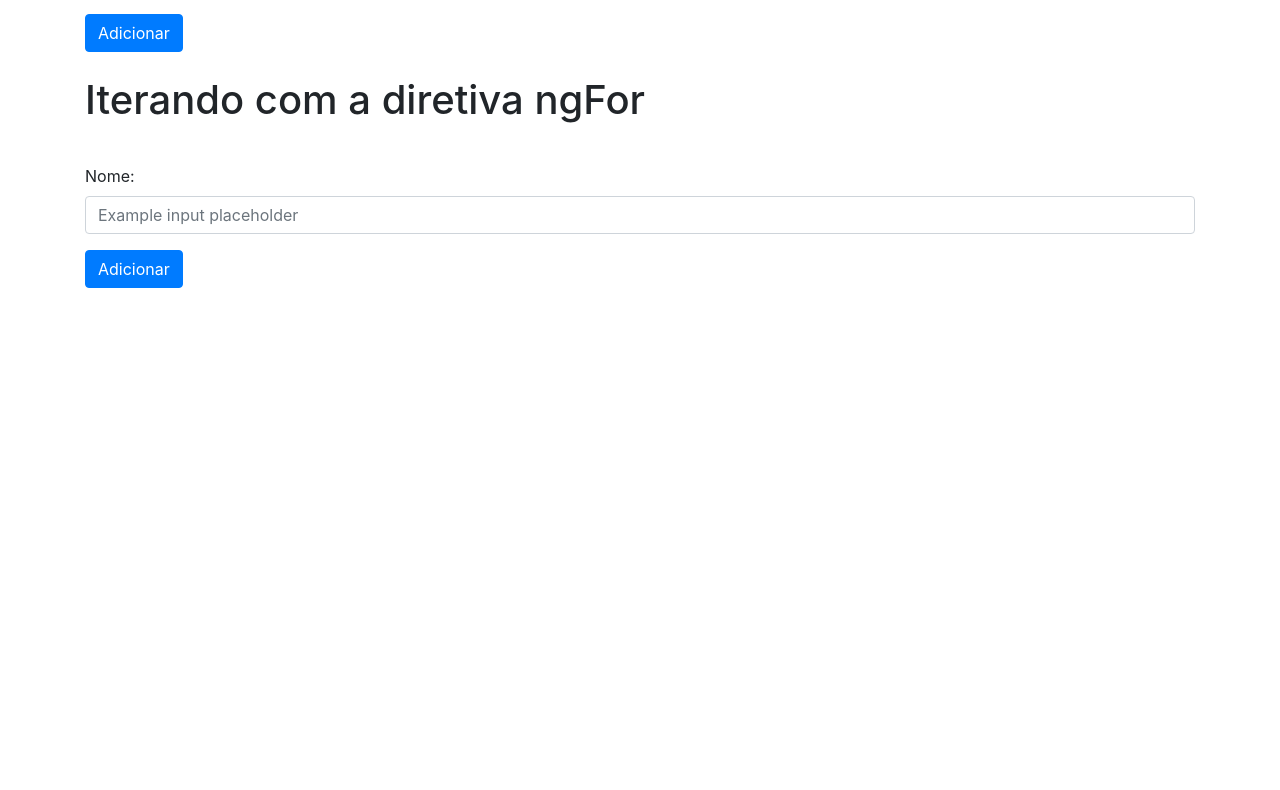
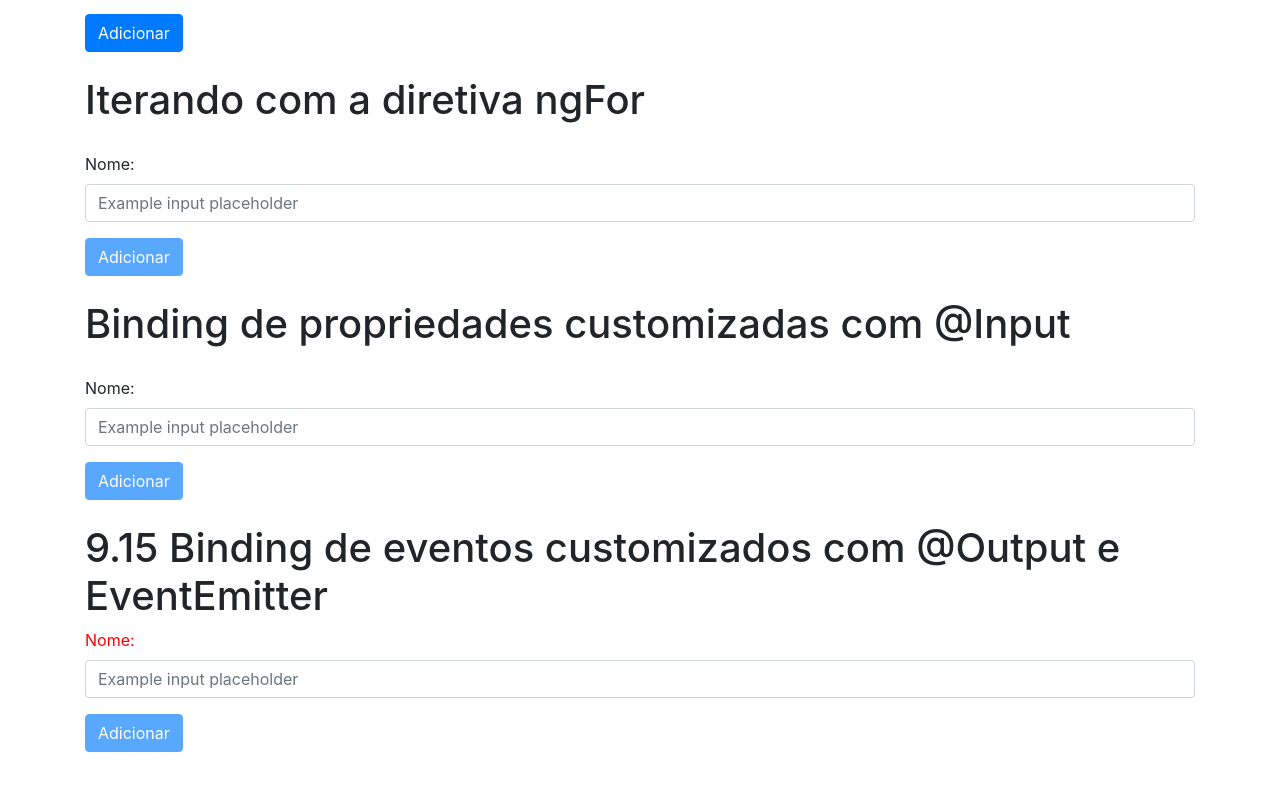
Before and after one commit to tindao02/fundamentos-angular, an Angular app: page / in a window 1280 px wide. Shown: the part 1489-2279 px from the top of the page. Before the commit the page ends 1777 px from the top, so only its background shows below. Built offline with nearby package versions, Linux system fonts and the light colour scheme.

Commit message:
finalizando fundamentos do angular

```diff
--- a/src/app/bem-vindo4/bem-vindo4.component.html
+++ b/src/app/bem-vindo4/bem-vindo4.component.html
@@ -79,11 +79,12 @@
     </form>
     <button type="button" class="btn btn-primary" (click)="adicionar3()" >Adicionar</button>
 
+
     <br>
     <br>
     <h1>Iterando com a diretiva ngFor</h1>
-    <div class="row" style="margin-top: 20px; margin-bottom: 20px;">
-      <div class="col-2" *ngFor="let funcionario of funcionarios">
+    <div class="row" style="margin-bottom: 20px;">
+      <div class="col-2" *ngFor="let funcionario of funcionarios" style="padding-top: 20px;">
         <div class="card" >
           <img src="https://randomuser.me/api/portraits/women/{{funcionario.id}}.jpg" class="card-img-top" alt="...">
           <div class="card-body">
@@ -95,9 +96,68 @@
     <form>
       <div class="form-group">
         <label >Nome:</label>
-        <input type="text" placeholder="Example input placeholder" (input) = "setNome3($event.target.value)" class="form-control" >
+        <input type="text" placeholder="Example input placeholder" [(ngModel)]="nome3" name="nome3" class="form-control"  >
       </div>
     </form>
-    <button type="button" class="btn btn-primary" (click)="adicionar4()" >Adicionar</button>
+    <button type="button" class="btn btn-primary" (click)="adicionar4()" [disabled]="nome3.length < 3" >Adicionar</button>
 
+
+    <br>
+    <br>
+    <h1>Binding de propriedades customizadas com @Input</h1>
+    <div class="row" style="margin-bottom: 20px;">
+      <div class="col-2" *ngFor="let funcionario of funcionarios2" style="padding-top: 20px;">
+        <app-funcionario-card [obj]="funcionario" ></app-funcionario-card>
+      </div>
+    </div>
+    <form>
+      <div class="form-group">
+        <label >Nome:</label>
+        <input type="text" placeholder="Example input placeholder" [(ngModel)]="nome4" name="nome4" class="form-control"  >
+      </div>
+    </form>
+    <button type="button" class="btn btn-primary" (click)="adicionar5()" [disabled]="nome4.length < 3" >Adicionar</button>
+
+
+    <br>
+    <br>
+    <h1>9.15 Binding de eventos customizados com @Output e EventEmitter</h1>
+    <app-funcionario-form02 (criado)="aoAdicionar($event)" ></app-funcionario-form02>
+    <div class="row" style="margin-bottom: 20px;">
+      <div class="col-2" *ngFor="let funcionario of funcionarios3" style="padding-top: 20px;">
+        <app-funcionario-card [obj]="funcionario" ></app-funcionario-card>
+      </div>
+    </div>
+
+
+
+
+    <br>
+    <br>
+    <br>
+    <br>
+    <br>
+    <br>
+    <br>
+    <br>
+    <br>
+    <br>
+    <br>
+    <br>
+    <br>
+    <br>
+    <br>
+    <br>
+    <br>
+    <br>
+    <br>
+    <br>
+    <br>
+    <br>
+    <br>
+    <br>
+    <br>
+    <br>
+    <br>
+    <br>
 </div>
--- a/src/app/bem-vindo4/bem-vindo4.component.ts
+++ b/src/app/bem-vindo4/bem-vindo4.component.ts
@@ -11,15 +11,18 @@ export class BemVindo4Component
   private idade: number = 10;
   public nome2 = 'Manoel';
   private adicionado: boolean = false;
-  public funcionarios: any = [];
-  private nome3: string;
+  funcionarios: any = [];
+  funcionarios2: any = [];
+  funcionarios3 = [];
+  public nome3: string = '';
+  public nome4: string = '';
   private ultimoId: number = 0;
+  private ultimoId2: number = 0;
 
   public getNome3(): string
   {
     return this.nome3;
   }
-
   public setNome3(nome3: string): void
   {
     this.nome3 = nome3;
@@ -80,6 +83,20 @@ export class BemVindo4Component
     this.funcionarios.push({
       id: ++this.ultimoId,
       nome: this.getNome3()});
+    this.setNome3('');
+  }
+
+  public adicionar5(): void
+  {
+    this.funcionarios2.push({
+      id: ++this.ultimoId2,
+      nome: this.nome4});
+    this.nome4 = '';
+  }
+
+  aoAdicionar(funcionario)
+  {
+    this.funcionarios3.push(funcionario);
   }
 
 }
--- /dev/null
+++ b/src/app/funcionario-card/funcionario-card.component.html
@@ -0,0 +1,8 @@
+<div class="card" [ngStyle]="getEstilosCartao() " >
+    <img src="https://randomuser.me/api/portraits/women/{{funcionario.id}}.jpg" class="card-img-top" alt="...">
+    <div class="card-body">
+      <span class="badge" [ngClass]="{ 'badge-light': isAdmin(), 'badge-primary': !isAdmin() }" >
+        <h4>{{ funcionario.nome }}</h4>
+      </span>
+    </div>
+  </div>
--- /dev/null
+++ b/src/app/funcionario-card/funcionario-card.component.ts
@@ -0,0 +1,35 @@
+import { Component, Input, OnInit } from '@angular/core';
+
+@Component({
+  selector: 'app-funcionario-card',
+  templateUrl: './funcionario-card.component.html',
+  styleUrls: ['./funcionario-card.component.css']
+})
+export class FuncionarioCardComponent implements OnInit
+{
+  @Input('obj') funcionario: any = [];
+
+  constructor() { }
+
+  ngOnInit(): void {
+  }
+
+  getEstilosCartao()
+  {
+    return {
+      borderWidth: this.funcionario.id + 'px',
+      backgroundColor: this.funcionario.id % 2 == 0 ? 'lightblue' : 'lightgreen'
+    };
+  }
+
+  /*getClassesCss()
+  {
+    return [ 'badge', 'badge badge-light' ];
+  }*/
+
+  isAdmin()
+  {
+    return this.funcionario.nome.startsWith('T');
+  }
+
+}
--- /dev/null
+++ b/src/app/funcionario-form/funcionario-form.component.html
@@ -0,0 +1 @@
+<p>funcionario-form works!</p>
--- /dev/null
+++ b/src/app/funcionario-form/funcionario-form.component.ts
@@ -0,0 +1,15 @@
+import { Component, OnInit } from '@angular/core';
+
+@Component({
+  selector: 'app-funcionario-form',
+  templateUrl: './funcionario-form.component.html',
+  styleUrls: ['./funcionario-form.component.css']
+})
+export class FuncionarioFormComponent implements OnInit {
+
+  constructor() { }
+
+  ngOnInit(): void {
+  }
+
+}
--- /dev/null
+++ b/src/app/funcionario-form02/funcionario-form02.component.css
@@ -0,0 +1,4 @@
+label
+{
+    color: red;
+}
--- /dev/null
+++ b/src/app/funcionario-form02/funcionario-form02.component.html
@@ -0,0 +1,14 @@
+<div class="alert alert-success" role="alert" *ngIf="getAdicionado3()">
+    Funcionário adicionado: <strong> {{ nome5 }} </strong>
+</div>
+
+<form>
+    <div class="form-group">
+      <label >Nome:</label>
+      <input type="text" placeholder="Example input placeholder" class="form-control"
+            [(ngModel)]="nome5" name="nome5" (focus)="setAdicionado3(false)" >
+    </div>
+</form>
+
+<button type="button" class="btn btn-primary"
+        (click)="adicionar6()" [disabled]="nome5.length < 3" >Adicionar</button>
--- /dev/null
+++ b/src/app/funcionario-form02/funcionario-form02.component.ts
@@ -0,0 +1,55 @@
+import { Component, EventEmitter, OnInit, Output } from '@angular/core';
+
+@Component({
+  selector: 'app-funcionario-form02',
+  templateUrl: './funcionario-form02.component.html',
+  styleUrls: ['./funcionario-form02.component.css']
+})
+export class FuncionarioForm02Component implements OnInit
+{
+  public nome5: string = '';
+
+  private ultimoId3: number = 1;
+
+  private adicionado3: boolean = false;
+
+  @Output('criado') funcionarioAdicionado = new EventEmitter();
+
+
+  constructor() { }
+
+  public adicionar6(): void
+  {
+    this.setAdicionado3(true);
+
+    const funcionario = {
+      id: this.getUltimoId3(),
+      nome: this.nome5
+    };
+
+    this.funcionarioAdicionado.emit(funcionario);
+    this.setUltimoId3(1 + this.getUltimoId3());
+  }
+
+  ngOnInit(): void {
+  }
+
+  public getAdicionado3(): boolean
+  {
+    return this.adicionado3;
+  }
+  public setAdicionado3(adicionado3: boolean): void
+  {
+    this.adicionado3 = adicionado3;
+  }
+
+  public getUltimoId3(): number
+  {
+    return this.ultimoId3;
+  }
+  public setUltimoId3(ultimoId3: number): void
+  {
+    this.ultimoId3 = ultimoId3;
+  }
+
+}
```
Also changed, not shown: src/app/app.module.ts (+7 -1 lines), src/app/funcionario-card/funcionario-card.component.css (added), src/app/funcionario-form/funcionario-form.component.css (added), 1 other file (tests, documents, lock files or other folders).
